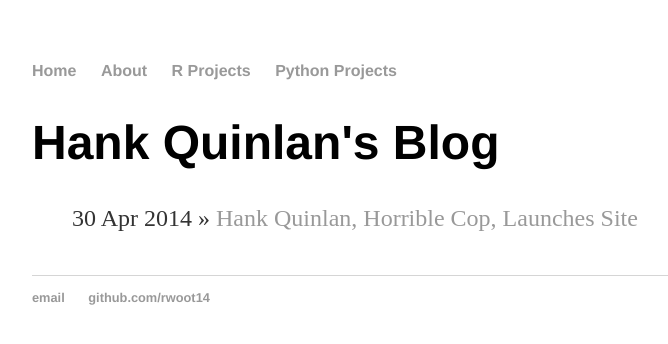
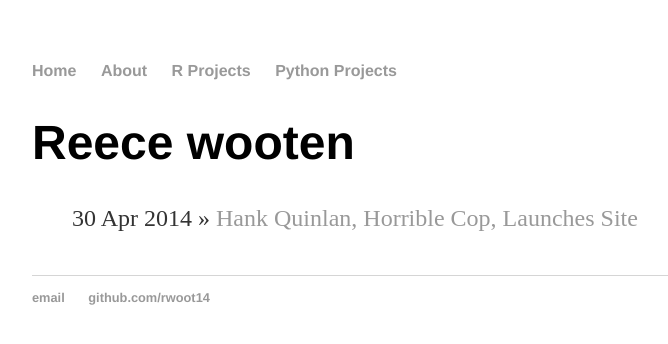
Before and after one commit to Rwoot14/Rwoot14.github.io, a Jekyll site: the page built from blog/index.html, in a window 1280 px wide. Shown: the top 344 px of the page, without its empty margins (160-828 px from the left). Built offline with Jekyll 4.4.1, drawn with Linux system fonts in a browser that asks for light colours.

Commit message:
Update index.html

```diff
--- a/blog/index.html
+++ b/blog/index.html
@@ -1,6 +1,6 @@
 ---
 layout: default
-title: Hank Quinlan's Blog
+title: Reece wooten
 ---
 <h1>{{ page.title }}</h1>
 <ul class="posts">
```
